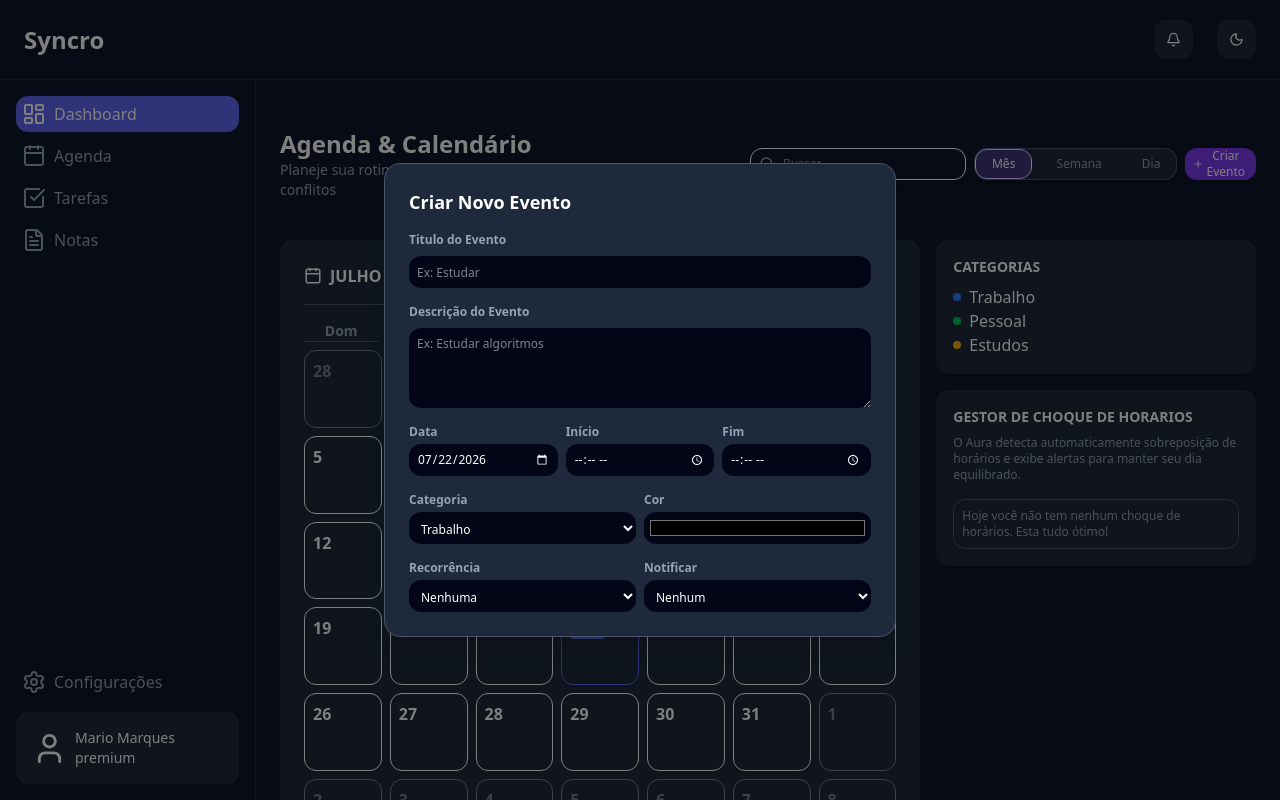
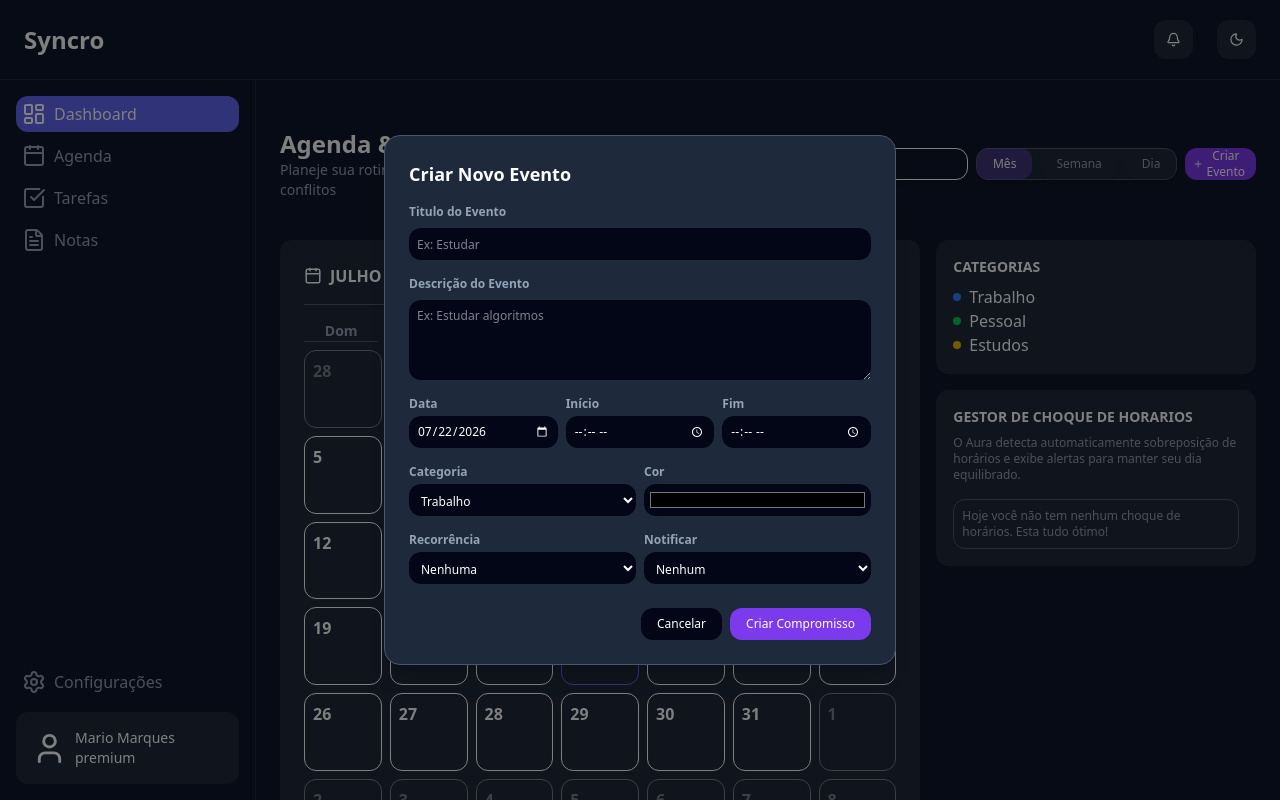
Before and after one commit to mario-leandro/productivity_website, a Next.js app: page /agenda in a window 1280 px wide. Both pictures are taken after a click on the button "Criar Evento". Built offline with nearby package versions, Linux system fonts and the light colour scheme.

Commit message:
adicionando eventos nos filtros de calendario

```diff
--- a/app/agenda/page.tsx
+++ b/app/agenda/page.tsx
@@ -6,7 +6,28 @@ import { Plus, Search } from "lucide-react";
 import { useState } from "react";
 
 export default function Agenda() {
+  const [activeTab, setActiveTab] = useState("Mês")
   const [isModalOpen, setIsModalOpen] = useState(false);
+
+  const calendarFilter = [
+    {
+      id: 1,
+      title: "Mês",
+      active: true,
+    },
+    {
+      id: 2,
+      title: "Semana",
+      active: false,
+    },
+    {
+      id: 3,
+      title: "Dia",
+      active: false,
+    },
+  ];
+
+  const activeTabCss = "bg-violet-500/30 text-[var(--text)]";
 
   const today = new Date();
 
@@ -42,23 +63,17 @@ export default function Agenda() {
           </div>
 
           <div className="h-8 bg-[var(--surface)] flex flex-row justify-center items-center gap-2 rounded-xl shadow-md border border-[var(--surface-four)]">
-            <div className="h-full flex flex-row justify-center items-center rounded-xl shadow-md border">
-              <p className="bg-violet-500/30 text-xs text-[var(--text)] px-4 py-2 rounded-xl cursor-pointer">
-                Mês
+            { calendarFilter.map((item) => (
+            <div
+              key={item.id}
+              onClick={() => setActiveTab(item.title)}
+              className="h-full flex flex-row justify-center items-center rounded-xl shadow-md"
+            >
+              <p className={`${activeTab === item.title ? activeTabCss : "text-[var(--text-secundary)]"} text-xs px-4 py-2 rounded-xl cursor-pointer`}>
+                {item.title}
               </p>
             </div>
-
-            <div className="h-full flex flex-row justify-center items-center">
-              <p className="text-xs text-[var(--text-secundary)] px-4 py-2 rounded-xl cursor-pointer">
-                Semana
-              </p>
-            </div>
-
-            <div className="h-full flex flex-row justify-center items-center">
-              <p className="text-xs text-[var(--text-secundary)] px-4 py-2 rounded-xl cursor-pointer">
-                Dia
-              </p>
-            </div>
+            ))}
           </div>
 
           <button
@@ -257,6 +272,18 @@ export default function Agenda() {
               </select>
             </div>
           </div>
+
+          <div className="flex flex-row justify-end items-center gap-2 mt-2">
+              <button
+                onClick={() => setIsModalOpen(false)}
+                className="text-xs px-4 py-2 rounded-xl bg-[var(--surface-three)] cursor-pointer"
+              >
+                Cancelar
+              </button>
+              <button className="text-xs px-4 py-2 rounded-xl bg-[var(--secundary)] text-white cursor-pointer">
+                Criar Compromisso
+              </button>
+            </div>
         </div>
       </Modal>
 
--- a/app/tarefas/page.tsx
+++ b/app/tarefas/page.tsx
@@ -27,21 +27,18 @@ export default function Tarefas() {
       title: "Lista",
       icon: <List size={12} />,
       active: true,
-      component: TaskComponentList,
     },
     {
       id: 2,
       title: "Kanban",
       icon: <Kanban size={12} />,
       active: false,
-      component: "",
     },
     {
       id: 3,
       title: "Timeline",
       icon: <GitCommitHorizontal size={12} />,
       active: false,
-      component: "",
     },
   ];
 
--- a/package.json
+++ b/package.json
@@ -28,5 +28,6 @@
     "eslint-config-next": "16.2.9",
     "tailwindcss": "^4",
     "typescript": "^5"
-  }
+  },
+  "packageManager": "pnpm@11.17.0+sha512.cca3cea332ad254bb84145f966d19f4879615210346fc92c79a047f23a0d7b3cca3c3792f0076ba1f1831d277efbcf0a9119b31a9a60eca7fb3d6231f331ef72"
 }
```
